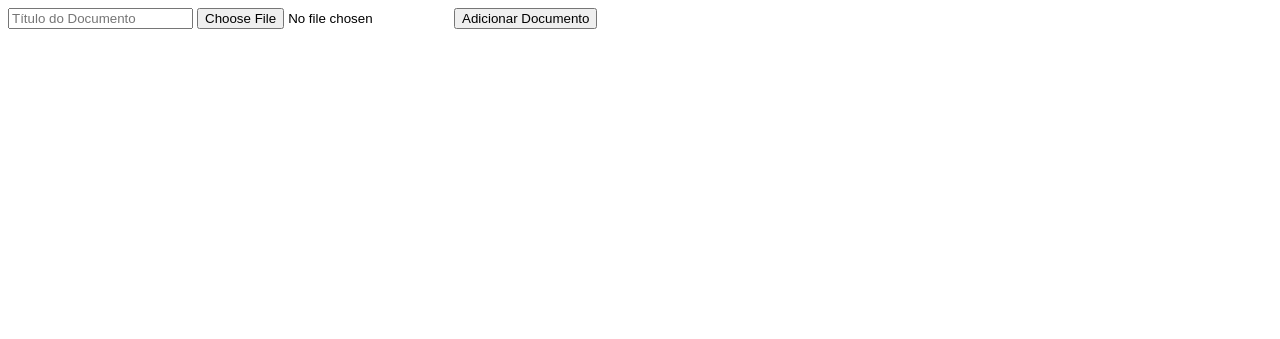
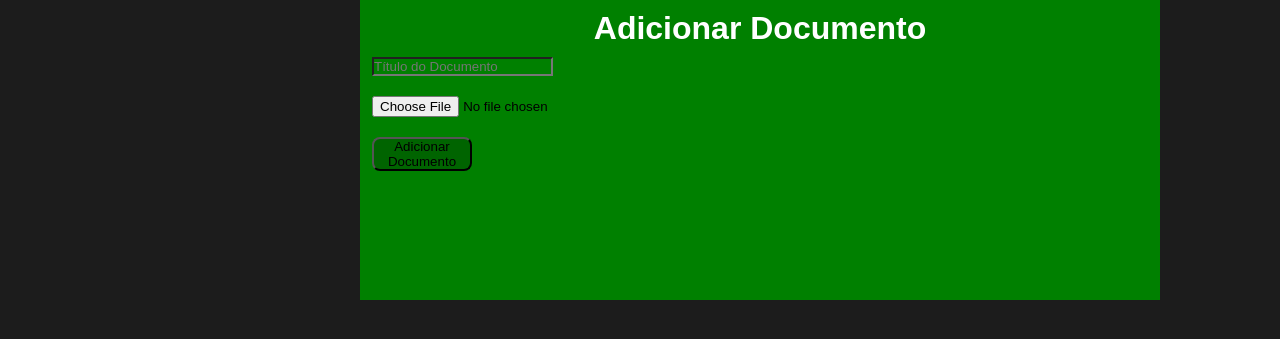
Before and after one commit to 1m4ru/registro-aluno, a Django app: template alunos/templates/pages/adicionar_documento.html in a window 1280 px wide. Shown: the top 339 px of the page. Run offline with Django 4.2, Linux system fonts and the light colour scheme; the template is opened without the code that fills it: values that come from a table or form of the project are taken from there, others are empty; data comes from the database, SQL or seed files in the repository.

```diff
--- a/alunos/templates/pages/adicionar_documento.html
+++ b/alunos/templates/pages/adicionar_documento.html
@@ -1,6 +1,29 @@
+<!DOCTYPE html>
+<html lang="en">
+<head>
+    <meta charset="UTF-8">
+    <meta http-equiv="X-UA-Compatible" content="IE=edge">
+    <meta name="viewport" content="width=device-width, initial-scale=1.0">
+    <title>Document</title>
+    <link rel="stylesheet" href="/templates/static/css/style.css">
+    <link rel="stylesheet" href="https://cdnjs.cloudflare.com/ajax/libs/font-awesome/6.4.0/css/all.min.css" integrity="sha512-iecdLmaskl7CVkqkXNQ/ZH/XLlvWZOJyj7Yy7tcenmpD1ypASozpmT/E0iPtmFIB46ZmdtAc9eNBvH0H/ZpiBw==" crossorigin="anonymous" referrerpolicy="no-referrer" />
+</head>
+<body>
+    <div class="adicionarDocumento">
+        <div class="titleDoc">
+            <h1>Adicionar Documento</h1>
+        </div>
+        <div class="addDoc">
             <form method="POST" enctype="multipart/form-data" action="{% url 'adicionar_documento' aluno.id %}">
                 {% csrf_token %}
                 <input type="text" name="titulo" placeholder="Título do Documento" required>
                 <input type="file" name="arquivo" required>
                 <button type="submit">Adicionar Documento</button>
             </form>
+
+
+        </div>
+
+    </div>
+</body>
+</html>
--- a/alunos/templates/pages/indice_presenca.html
+++ b/alunos/templates/pages/indice_presenca.html
@@ -3,8 +3,12 @@
     <meta charset="UTF-8">
     <meta name="viewport" content="width=device-width, initial-scale=1.0">
     <title>Registro de Frequência</title>
+    <link rel="stylesheet" href="/templates/static/css/style.css">
+    <link rel="stylesheet" href="https://cdnjs.cloudflare.com/ajax/libs/font-awesome/6.4.0/css/all.min.css" integrity="sha512-iecdLmaskl7CVkqkXNQ/ZH/XLlvWZOJyj7Yy7tcenmpD1ypASozpmT/E0iPtmFIB46ZmdtAc9eNBvH0H/ZpiBw==" crossorigin="anonymous" referrerpolicy="no-referrer" />
 </head>
 <body>
+
+    <div class="registroPresenca">
         <h1>Registro de Frequência</h1>
         <form action="{% url 'registrar_frequencia' %}" method="POST">
             {% csrf_token %}
@@ -13,5 +17,7 @@
             <input type="text" name="presenca" placeholder="Presença (S/N)">
             <button type="submit">Registrar</button>
         </form>
+
+    </div>
 </body>
 </html>
--- a/templates/static/css/style.css
+++ b/templates/static/css/style.css
@@ -476,9 +476,98 @@ form{
     padding: 0 6px;
 }
 
+.adicionarDocumento{
+    background-color: green;
+    width: 100%;
+    height: 300px;
+    margin-left: 45%;
+    display: flex;
+    flex-direction: column;
+}
+
+.titleDoc{
+    background-color: green;
+    color: white;
+}
+
+.titleDoc h1{
+    background-color: green;
+}
+
+.addDoc{
+    background-color: green;
+    display: flex;
+    flex-direction: column;
+}
+
+.addDoc form{
+    background-color: green;
+    display: flex;
+    flex-direction: column;
+    align-items: start;
+    justify-content: flex-start;
+    gap: 20px;
+}
+
+.addDoc button{
+    width: 100px;
+    background-color: #006400;
+    border-radius: 8px;
+}
+
+.registroPresenca{
+    background-color: green;
+    width: 100%;
+    height: 300px;
+    display: flex;
+    flex-direction: column;
+    margin-left: 50%;
+    margin-top: 20%;
+}
+
+.registroPresenca h1{
+    background-color: green;
+    color: white;
+}
+
 .btn > a:nth-child(2){
     background-color: rgb(127, 209, 19);
 }
+
+.registroPresenca form{
+    background-color: green;
+    display: flex;
+    flex-direction: column;
+    gap:10px;
+}
+
+.registroPresenca input{
+    width: 300px;
+    border-radius: 8px;
+}
+
+.registroPresenca button{
+    width: 200px;
+    height: 30px;
+    background-color: #006400;
+    border: none;
+    border-radius: 8px;
+}
+
+.mediaTurma{
+    background-color: green;
+    width: 100%;
+    height: 200px;
+    color: white;
+    margin-left: 50%;
+
+}
+
+.mediaTurma h1{
+    background-color: green;
+}
+
+
 
 
 .add-btn{
```
Also changed, not shown: alunos/templates/pages/media_turma.html (+7 -2 lines). Lines whose indentation alone changed are shown as unchanged.
